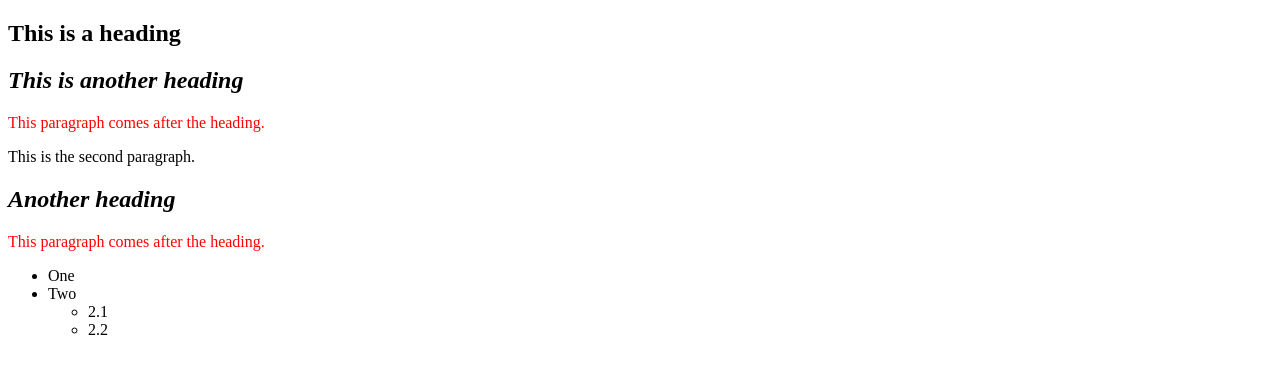
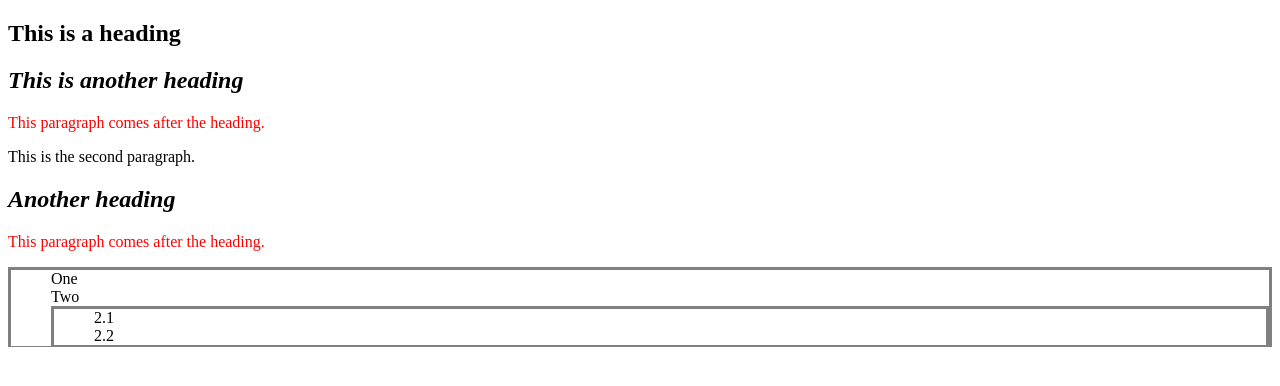
Before and after one commit to mbmrose/week6, a plain HTML site: page index.html in a window 1280 px wide. Drawn offline with Linux system fonts and the light colour scheme.

Commit message:
Adds grey border with 1px to ul

```diff
--- a/stylesheet.css
+++ b/stylesheet.css
@@ -5,3 +5,10 @@
 h2 + p{
     color: red;
 }
+
+ul{
+    list-style: none;
+    border-bottom: 1px;
+    border-color: grey;
+    border-style: solid;
+}
```
